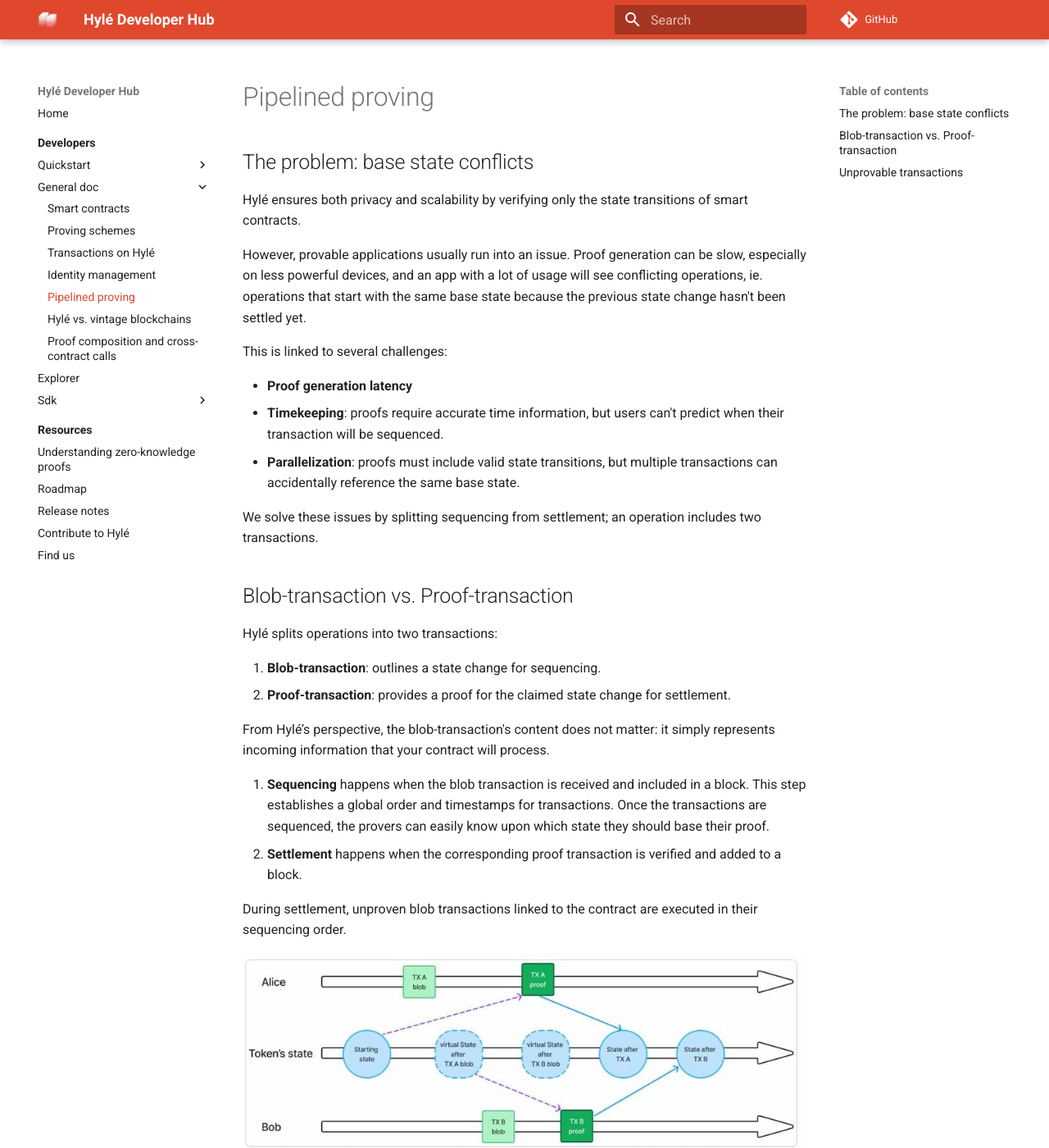
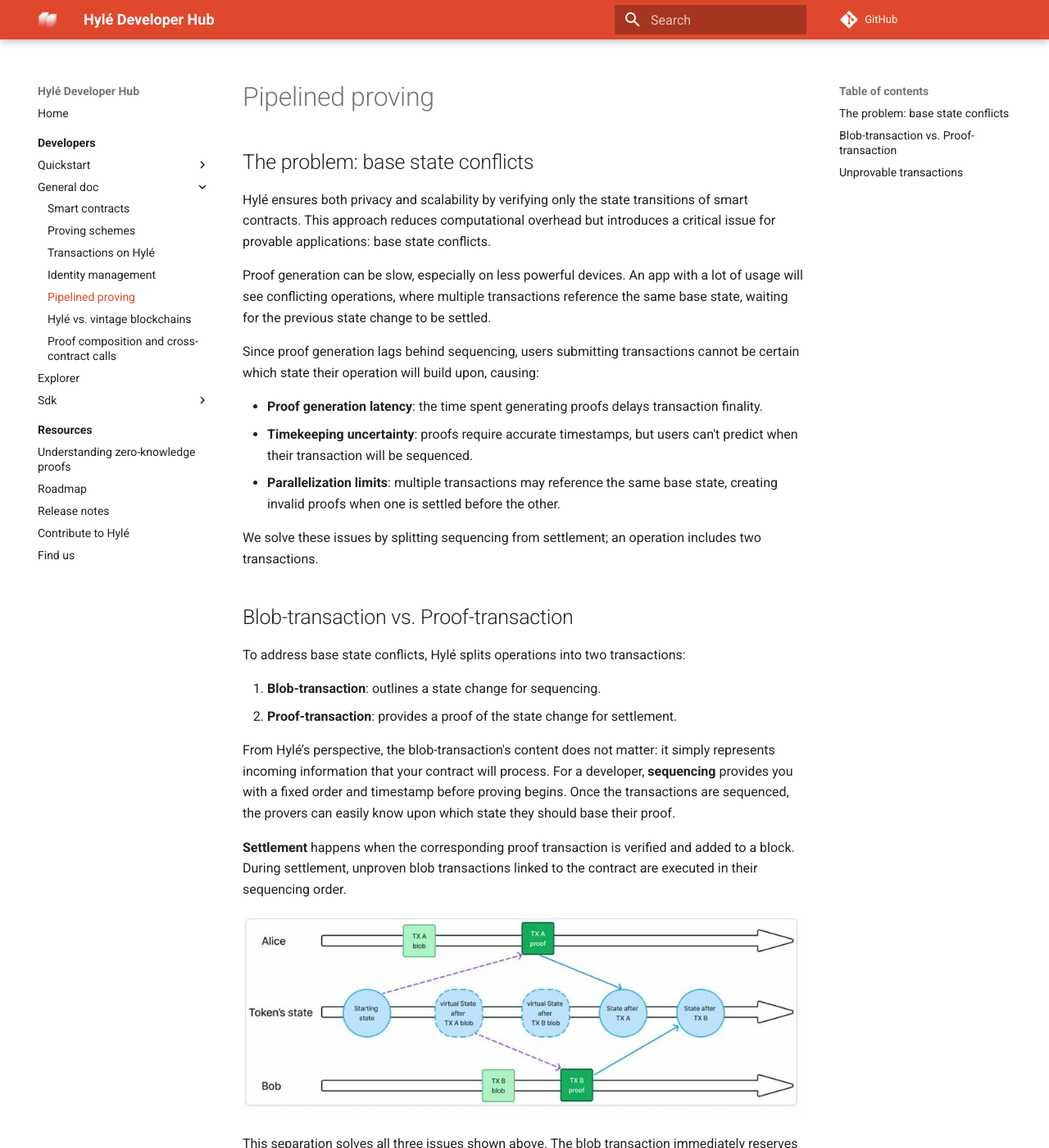
Before and after one commit to Hyle-org/devhub-hyle, an MkDocs documentation site: the page built from docs/developers/general-doc/pipelined-proving.md, in a window 1280 px wide and 1400 px high. Shown: the whole window at 82% size. Built offline with MkDocs 1.6.1 and Material for MkDocs 9.7.7, drawn with Linux system fonts in a browser that asks for light colours; comment, search, counter and statistics services are not loaded; some of the changed text lies outside the part shown.

Commit message:
explaining the adressed issue better

```diff
--- a/docs/developers/general-doc/pipelined-proving.md
+++ b/docs/developers/general-doc/pipelined-proving.md
@@ -2,33 +2,32 @@
 
 ## The problem: base state conflicts
 
-Hylé ensures both privacy and scalability by verifying only the state transitions of smart contracts.
+Hylé ensures both privacy and scalability by verifying only the state transitions of smart contracts. This approach reduces computational overhead but introduces a critical issue for provable applications: base state conflicts.
 
-However, provable applications usually run into an issue. Proof generation can be slow, especially on less powerful devices, and an app with a lot of usage will see conflicting operations, ie. operations that start with the same base state because the previous state change hasn't been settled yet.
+Proof generation can be slow, especially on less powerful devices. An app with a lot of usage will see conflicting operations, where multiple transactions reference the same base state, waiting for the previous state change to be settled.
 
-This is linked to several challenges:
+Since proof generation lags behind sequencing, users submitting transactions cannot be certain which state their operation will build upon, causing:
 
-- **Proof generation latency**
-- **Timekeeping**: proofs require accurate time information, but users can't predict when their transaction will be sequenced.
-- **Parallelization**: proofs must include valid state transitions, but multiple transactions can accidentally reference the same base state.
+- **Proof generation latency**: the time spent generating proofs delays transaction finality.
+- **Timekeeping uncertainty**: proofs require accurate timestamps, but users can't predict when their transaction will be sequenced.
+- **Parallelization limits**: multiple transactions may reference the same base state, creating invalid proofs when one is settled before the other.
 
 We solve these issues by splitting sequencing from settlement; an operation includes two transactions.
 
 ## Blob-transaction vs. Proof-transaction
 
-Hylé splits operations into two transactions:
+To address base state conflicts, Hylé splits operations into two transactions:
 
 1. **Blob-transaction**: outlines a state change for sequencing.
-2. **Proof-transaction**: provides a proof for the claimed state change for settlement.
+2. **Proof-transaction**: provides a proof of the state change for settlement.
 
-From Hylé’s perspective, the blob-transaction's content does not matter: it simply represents incoming information that your contract will process.
+From Hylé’s perspective, the blob-transaction's content does not matter: it simply represents incoming information that your contract will process. For a developer, **sequencing** provides you with a fixed order and timestamp before proving begins. Once the transactions are sequenced, the provers can easily know upon which state they should base their proof.
 
-1. **Sequencing** happens when the blob transaction is received and included in a block. This step establishes a global order and timestamps for transactions. Once the transactions are sequenced, the provers can easily know upon which state they should base their proof.
-1. **Settlement** happens when the corresponding proof transaction is verified and added to a block.
-
-During settlement, unproven blob transactions linked to the contract are executed in their sequencing order.
+**Settlement** happens when the corresponding proof transaction is verified and added to a block. During settlement, unproven blob transactions linked to the contract are executed in their sequencing order.
 
 ![A graph with Alice, Bob, and the token state. On the middle line, there's a starting state. Alice sends her TX A blob, which updates the token's virtual state; a bit later, Bob sends a TX B blob which is sequenced. The updated state will now be used as the start state for the TX B proof, while Alice can prepare to send her TX A proof. This updates the token's state for TX A, then for TX B.](../../assets/img/pipelined-proving.jpg)
+
+This separation solves all three issues shown above. The blob transaction immediately reserves a place in execution order, allowing proof generation to run without blocking other transactions. It provides an immutable timestamp, so provers know which base state to use when generating proofs and can parallelize actions.
 
 ## Unprovable transactions
 
```
